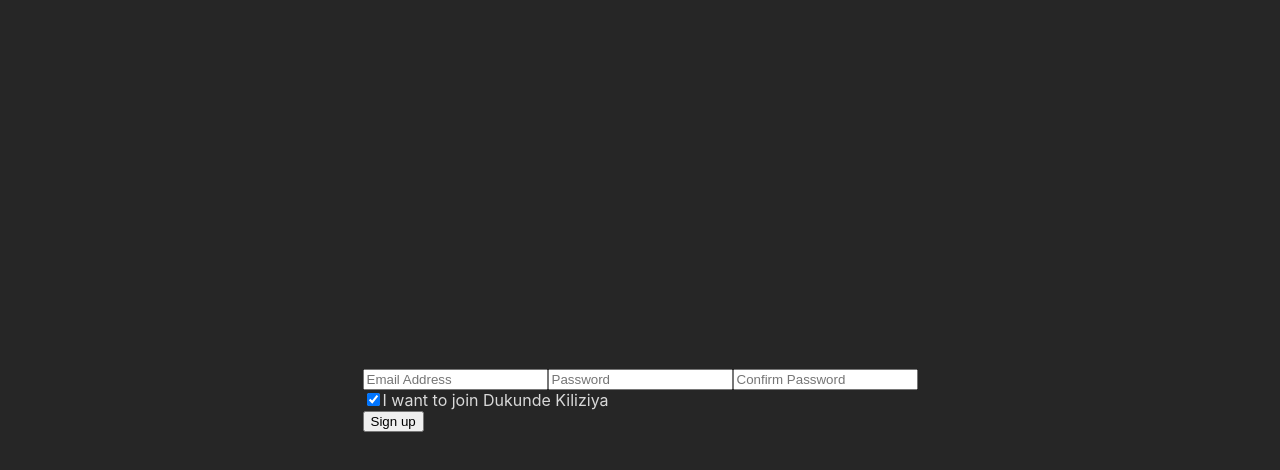
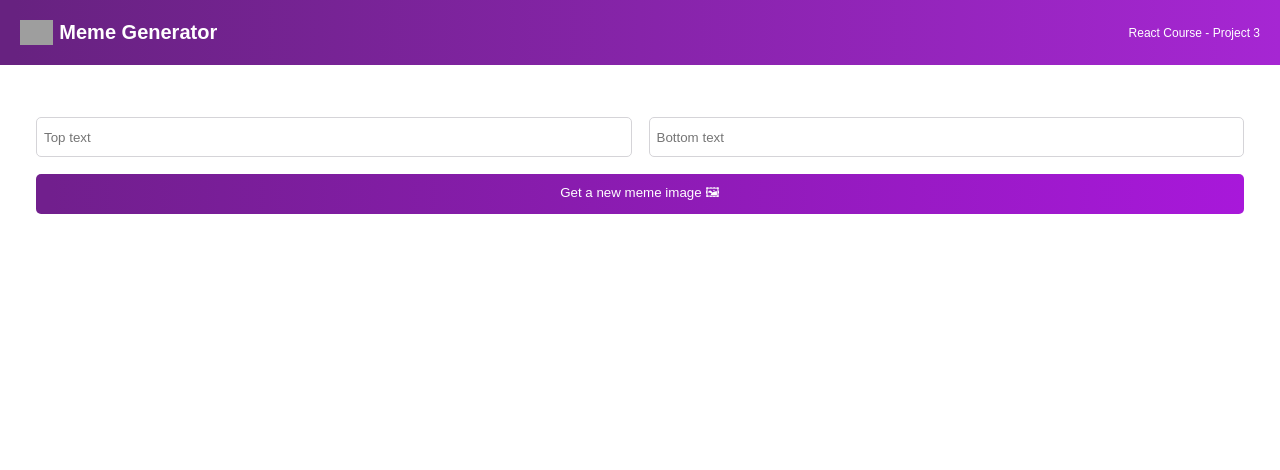
Before and after one commit to kunda4/meme-generator, a React app: page / in a window 1280 px wide. Shown: the top 470 px of the page. Built offline with nearby package versions, Linux system fonts and the light colour scheme; grey boxes are pictures that could not be loaded; the HTML template or start-up script is replaced by a standard one.

Commit message:
finish make input dynamic

```diff
--- a/src/App.jsx
+++ b/src/App.jsx
@@ -1,10 +1,12 @@
-import { FormSubmit } from './components/FormSubmit/formSubmit';
+import Header from './components/Meme/Header';
+import Meme from './components/Meme/Meme';
 
 function App() {
 
   return (
     <>
-    <FormSubmit/>
+    <Header/>
+    <Meme/>
     </>
   )
 }
--- a/src/components/Meme/Header.jsx
+++ b/src/components/Meme/Header.jsx
@@ -1,4 +1,3 @@
-import React from "react"
 export default function Header(){
     return(
         <header className="header">
--- a/src/components/Meme/Meme.jsx
+++ b/src/components/Meme/Meme.jsx
@@ -1,4 +1,4 @@
-import React from "react"
+import React, { useState } from "react"
 import memesData from "../../memesData"
 
 let url
@@ -12,6 +12,19 @@ export default function Meme() {
         // console.log(url)
         setMemeImage(memesArray[randomNumber].url)
     }
+    const [inputData, setInputData] = useState({
+        topText:"",
+        bottomText:"",
+    })
+    const HandleChange = (event) => {
+        const {name, value} = event.target
+
+        setInputData(prevData => ({
+            ...prevData,
+            [name]: value
+        }))
+
+    }
     return (
         <main>
             <p>{url}</p>
@@ -20,11 +33,17 @@ export default function Meme() {
                     type="text"
                     placeholder="Top text"
                     className="form--input"
+                    name="topText"
+                    onChange={HandleChange}
+                    value={inputData.topText}
                 />
                 <input
                     type="text"
                     placeholder="Bottom text"
                     className="form--input"
+                    name="bottomText"
+                    onChange={HandleChange}
+                    value={inputData.bottomText}
                 />
                 <button
                     className="form--button"
@@ -33,7 +52,11 @@ export default function Meme() {
                     Get a new meme image 🖼
                 </button>
             </div>
-           <img src={memeImage} alt="" />
+            <div className="meme">
+                <h2 className="meme--text top">{inputData.topText}</h2>
+                <img src={memeImage} className="meme--image" />
+                <h2 className="meme--text bottom">{inputData.bottomText}</h2>
+            </div>
         </main>
     )
 }
--- a/src/main.jsx
+++ b/src/main.jsx
@@ -1,7 +1,7 @@
 import React from 'react'
 import ReactDOM from 'react-dom/client'
 import App from './App.jsx'
-import './components/counterPractice/counterPractice.css'
+import './components/Meme/style.css'
 
 ReactDOM.createRoot(document.getElementById('root')).render(
   <React.StrictMode>
```
